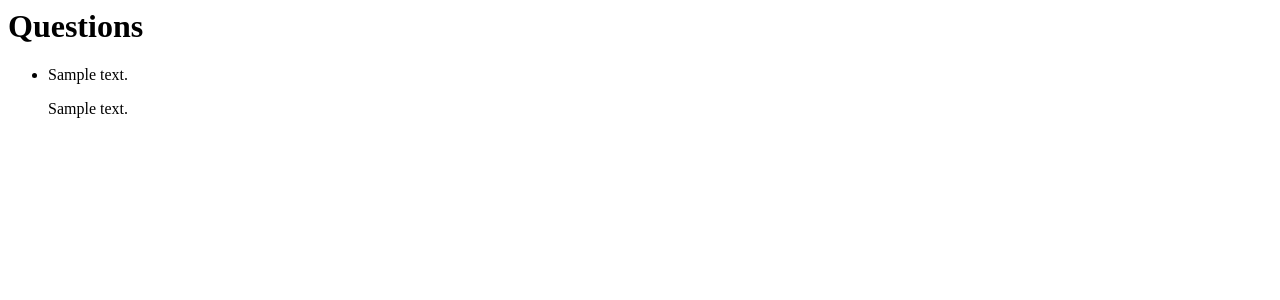
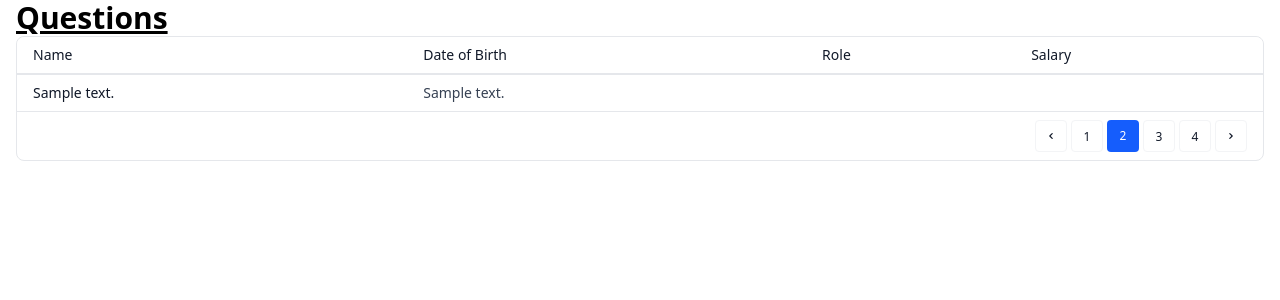
Before and after one commit to edwinchp/quizzleef, a Django app: page /questions/ in a window 1280 px wide. Shown: the top 300 px of the page. Run offline with Django 5.2, Linux system fonts and the light colour scheme; tables that the repository leaves empty hold one stand-in row (values such as "Sample post").

Commit message:
Add table

```diff
--- a/questions/templates/questions/list_questions.html
+++ b/questions/templates/questions/list_questions.html
@@ -1,10 +1,65 @@
-<h1>Questions</h1>
+{% extends 'base.html' %}
 
-<ul>
-    {% for question in questions%}
-    <li>
-        {{question.question_text}}
-        <p>{{question.answer}}</p>
-    </li>
-    {% endfor %}
-</ul>
+{% block content %}
+  <h1 class="text-3xl font-bold underline">Questions</h1>
+
+  <div class="rounded-lg border border-gray-200">
+    <div class="overflow-x-auto rounded-t-lg">
+      <table class="min-w-full divide-y-2 divide-gray-200 bg-white text-sm">
+        <thead class="ltr:text-left rtl:text-right">
+          <tr>
+            <th class="px-4 py-2 font-medium whitespace-nowrap text-gray-900">Name</th>
+            <th class="px-4 py-2 font-medium whitespace-nowrap text-gray-900">Date of Birth</th>
+            <th class="px-4 py-2 font-medium whitespace-nowrap text-gray-900">Role</th>
+            <th class="px-4 py-2 font-medium whitespace-nowrap text-gray-900">Salary</th>
+          </tr>
+        </thead>
+
+        <tbody class="divide-y divide-gray-200">
+          {% for question in questions %}
+            <tr>
+              <td class="px-4 py-2 font-medium whitespace-nowrap text-gray-900">{{ question.question_text }}</td>
+              <td class="px-4 py-2 whitespace-nowrap text-gray-700">{{ question.answer }}</td>
+            </tr>
+          {% endfor %}
+        </tbody>
+      </table>
+    </div>
+
+    <div class="rounded-b-lg border-t border-gray-200 px-4 py-2">
+      <ol class="flex justify-end gap-1 text-xs font-medium">
+        <li>
+          <a href="#" class="inline-flex size-8 items-center justify-center rounded-sm border border-gray-100 bg-white text-gray-900 rtl:rotate-180">
+            <span class="sr-only">Prev Page</span>
+            <svg xmlns="http://www.w3.org/2000/svg" class="size-3" viewBox="0 0 20 20" fill="currentColor">
+              <path fill-rule="evenodd" d="M12.707 5.293a1 1 0 010 1.414L9.414 10l3.293 3.293a1 1 0 01-1.414 1.414l-4-4a1 1 0 010-1.414l4-4a1 1 0 011.414 0z" clip-rule="evenodd" />
+            </svg>
+          </a>
+        </li>
+
+        <li>
+          <a href="#" class="block size-8 rounded-sm border border-gray-100 bg-white text-center leading-8 text-gray-900">1</a>
+        </li>
+
+        <li class="block size-8 rounded-sm border-blue-600 bg-blue-600 text-center leading-8 text-white">2</li>
+
+        <li>
+          <a href="#" class="block size-8 rounded-sm border border-gray-100 bg-white text-center leading-8 text-gray-900">3</a>
+        </li>
+
+        <li>
+          <a href="#" class="block size-8 rounded-sm border border-gray-100 bg-white text-center leading-8 text-gray-900">4</a>
+        </li>
+
+        <li>
+          <a href="#" class="inline-flex size-8 items-center justify-center rounded-sm border border-gray-100 bg-white text-gray-900 rtl:rotate-180">
+            <span class="sr-only">Next Page</span>
+            <svg xmlns="http://www.w3.org/2000/svg" class="size-3" viewBox="0 0 20 20" fill="currentColor">
+              <path fill-rule="evenodd" d="M7.293 14.707a1 1 0 010-1.414L10.586 10 7.293 6.707a1 1 0 011.414-1.414l4 4a1 1 0 010 1.414l-4 4a1 1 0 01-1.414 0z" clip-rule="evenodd" />
+            </svg>
+          </a>
+        </li>
+      </ol>
+    </div>
+  </div>
+{% endblock %}
--- a/quizzleef/settings.py
+++ b/quizzleef/settings.py
@@ -10,6 +10,7 @@ For the full list of settings and their values, see
 https://docs.djangoproject.com/en/5.1/ref/settings/
 """
 
+import os
 from pathlib import Path
 
 # Build paths inside the project like this: BASE_DIR / 'subdir'.
@@ -55,7 +56,7 @@ ROOT_URLCONF = 'quizzleef.urls'
 TEMPLATES = [
     {
         'BACKEND': 'django.template.backends.django.DjangoTemplates',
-        'DIRS': [],
+        'DIRS': [ os.path.join(BASE_DIR, 'templates')],
         'APP_DIRS': True,
         'OPTIONS': {
             'context_processors': [
--- /dev/null
+++ b/templates/base.html
@@ -0,0 +1,17 @@
+<!DOCTYPE html>
+<html lang="en">
+<head>
+    <meta charset="UTF-8">
+    <meta name="viewport" content="width=device-width, initial-scale=1.0">
+    <script src="https://unpkg.com/@tailwindcss/browser@4"></script>
+    <title>Document</title>
+</head>
+<body>
+
+    <div class="container mx-auto px-4">
+        {% block content %}
+        {% endblock %}
+    </div>
+
+</body>
+</html>
```
